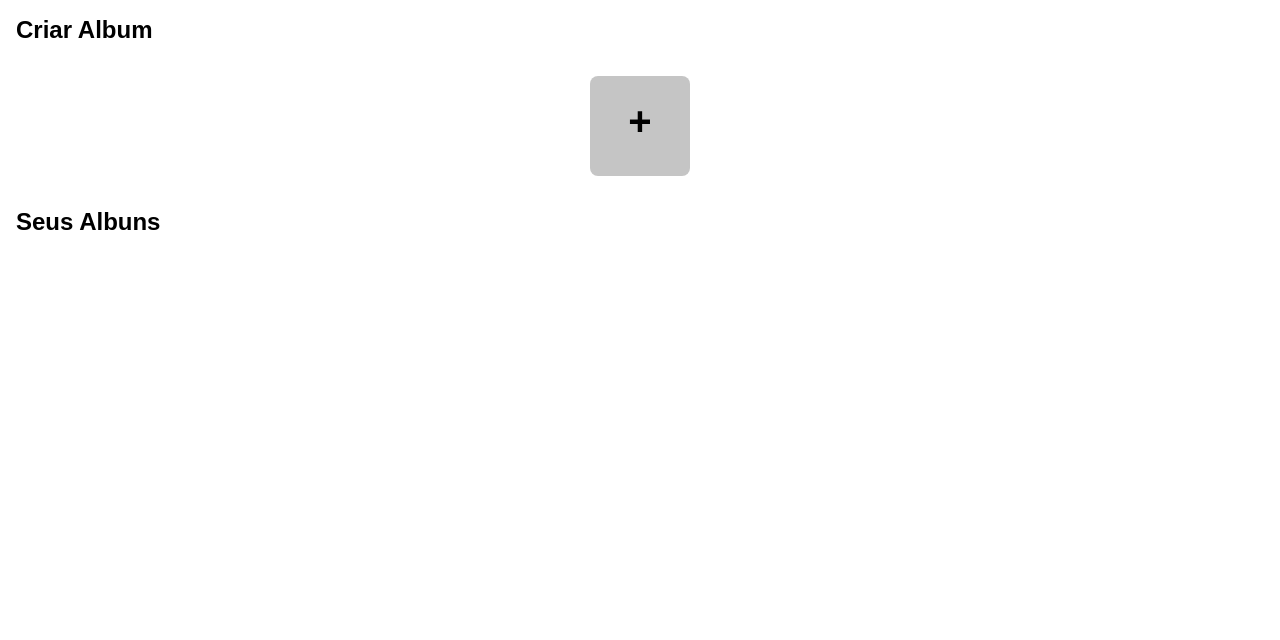
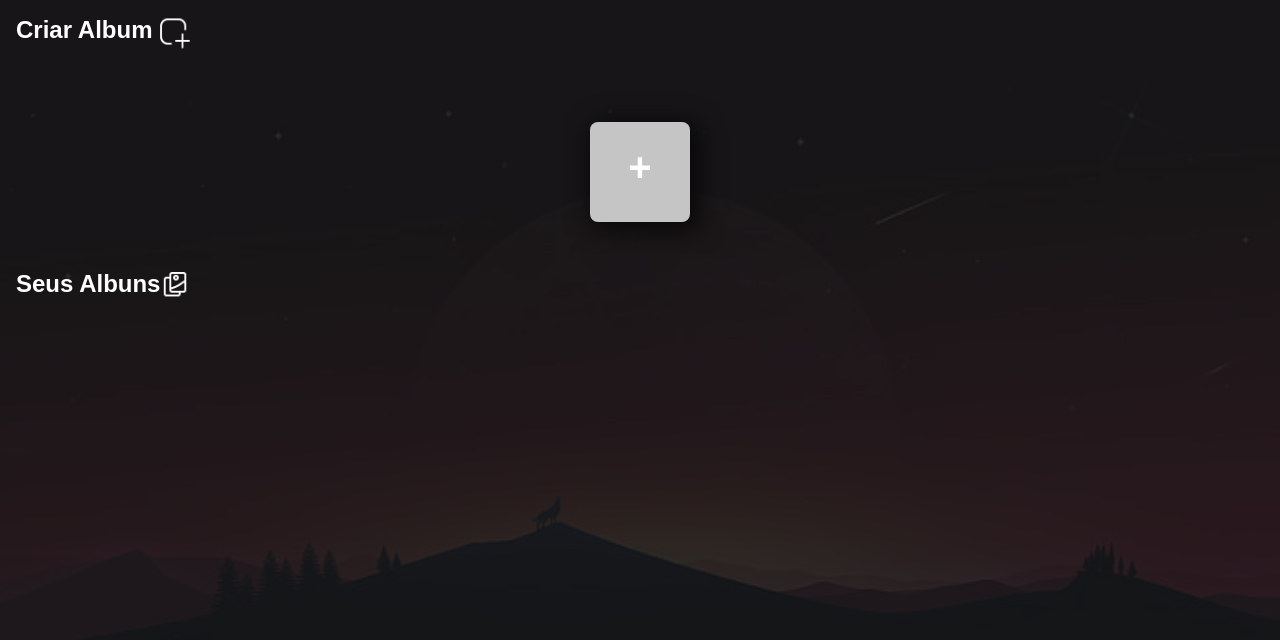
Before and after one commit to pedrocasella/IntelligentGalery, a plain HTML site: page index.html in a window 1280 px wide. Drawn offline with Linux system fonts and the light colour scheme.

Commit message:
design commit v2

```diff
--- a/index.html
+++ b/index.html
@@ -8,21 +8,18 @@
     <title>Intelligent Galery</title>
 </head>
 <body>
-    <h2>Criar Album</h2>
+    <div class="background"></div>
+    <h2>Criar Album</h2><div class="create-icon"></div>
     <center>
         <center><div class="create-album" id="create-album"><span>+</span></div></center>
         <div class="modal-create" id="modal-create">
-            <input type="search" name="gallery" id="name-album" autocomplete="off"><br>
+            <input type="search" name="gallery" id="name-album" autocomplete="off" placeholder="Digite o nome do seu album"><br>
             <button id="cancel">Cancelar</button><button id="create">Criar</button>
         </div>
     </center>
-    <h2>Seus Albuns</h2>
-    <center>
+    <h2>Seus Albuns</h2><div class="album-icon"></div>
         <section class="albuns" id="albuns">
         </section>
-    </center>
-
-
     <script src="./script/app.js"></script>
 </body>
 </html>
--- a/style/main.css
+++ b/style/main.css
@@ -2,10 +2,57 @@
     padding: 0;
     margin: 0;
     font-family: Arial, Helvetica, sans-serif;
+    color: #ffffffff;
+    overflow-x: hidden;
+}
+
+body{
+    background-color: #161616;
+}
+
+.background{
+    position: absolute;
+    width: 100%;
+    height: 100%;
+    z-index: -1;
+    background-image: url(./../img/background001.jpg);
+    background-repeat: no-repeat;
+    background-size: cover;
+    background-position: center;
+    opacity: .1;
 }
 
 h2{
-    margin: 1rem;
+    padding: 1rem;
+}
+
+.album-icon{
+    width: 30px;
+    height: 30px;
+    background-image: url(./../img/album-icon.png);
+    background-position: center;
+    background-repeat: no-repeat;
+    background-size: cover;
+    transform: translate(10rem, -2.8rem);
+}
+
+.create-icon{
+    width: 30px;
+    height: 30px;
+    background-image: url(./../img/create-icon.png);
+    background-position: center;
+    background-repeat: no-repeat;
+    background-size: cover;
+    transform: translate(10rem, -2.6rem);
+}
+
+.albuns{
+    flex-wrap: wrap;
+    display: flex;
+    align-items: stretch;
+    margin: 2rem;
+    align-content: space-between;
+    overflow: hidden;
 }
 
 .create-album{
@@ -15,6 +62,8 @@ h2{
     background-color: rgb(197, 197, 197);
     color: #000000;
     border-radius: 8px;
+    -webkit-box-shadow: 5px 5px 25px 5px rgba(0,0,0,0.64);
+    box-shadow: 5px 5px 25px 5px rgba(0,0,0,0.64);
 }
 
 .create-album:hover{
@@ -45,6 +94,8 @@ h2{
     border-style: solid;
     border-width: 2px;
     display: none;
+    -webkit-box-shadow: 5px 5px 25px 5px rgba(0,0,0,0.64);
+    box-shadow: 5px 5px 25px 5px rgba(0,0,0,0.64);
 }
 
 .modal-create input{
@@ -55,6 +106,7 @@ h2{
     border-style: none;
     background-color: rgb(197, 197, 197);
     padding: 2px;
+    color: #000000;
 }
 
 .modal-create button{
@@ -64,6 +116,11 @@ h2{
     border-radius: 7px;
     border-style: none;
     font-weight: bolder;
+}
+
+.modal-create #create{
+    background-color: #bbbbbb;
+    color: #000000;
 }
 
 .modal-create #cancel{
@@ -126,4 +183,6 @@ h3{
 
 .images{
     display: none;
+    -webkit-box-shadow: 5px 5px 25px 5px rgba(0,0,0,0.64);
+    box-shadow: 5px 5px 25px 5px rgba(0,0,0,0.64);
 }
```
Also changed, not shown: img/album-icon.png (added), img/background001.jpg (added), img/create-icon.png (added).
